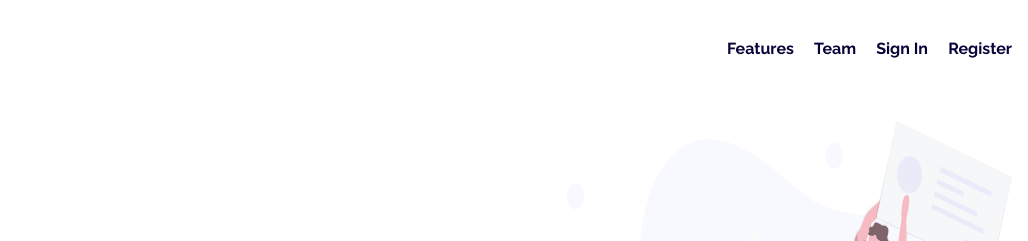
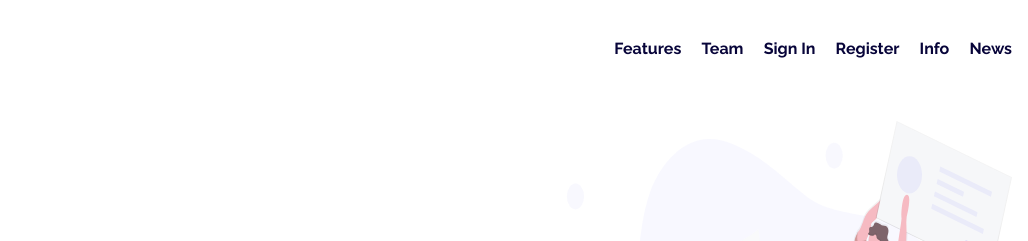
Before and after one commit to ceenobi/newfyloo, a plain HTML site: page index.html in a window 1280 px wide. Shown: the top 241 px of the page, 252-1280 px from the left. Drawn offline with nearby package versions, Linux system fonts and the light colour scheme.

Commit message:
added info and news to nav

```diff
--- a/index.html
+++ b/index.html
@@ -46,6 +46,8 @@
         <a href="#" class="text-decoration-none ms-3">Team</a>
         <a href="#" class="text-decoration-none ms-3">Sign In</a>
         <a href="#" class="text-decoration-none ms-3">Register</a>
+        <a href="#" class="text-decoration-none ms-3">Info</a>
+        <a href="#" class="text-decoration-none ms-3">News</a>
       </div>
       <i
         class="bi bi-list text-primary d-block d-md-none"
```
